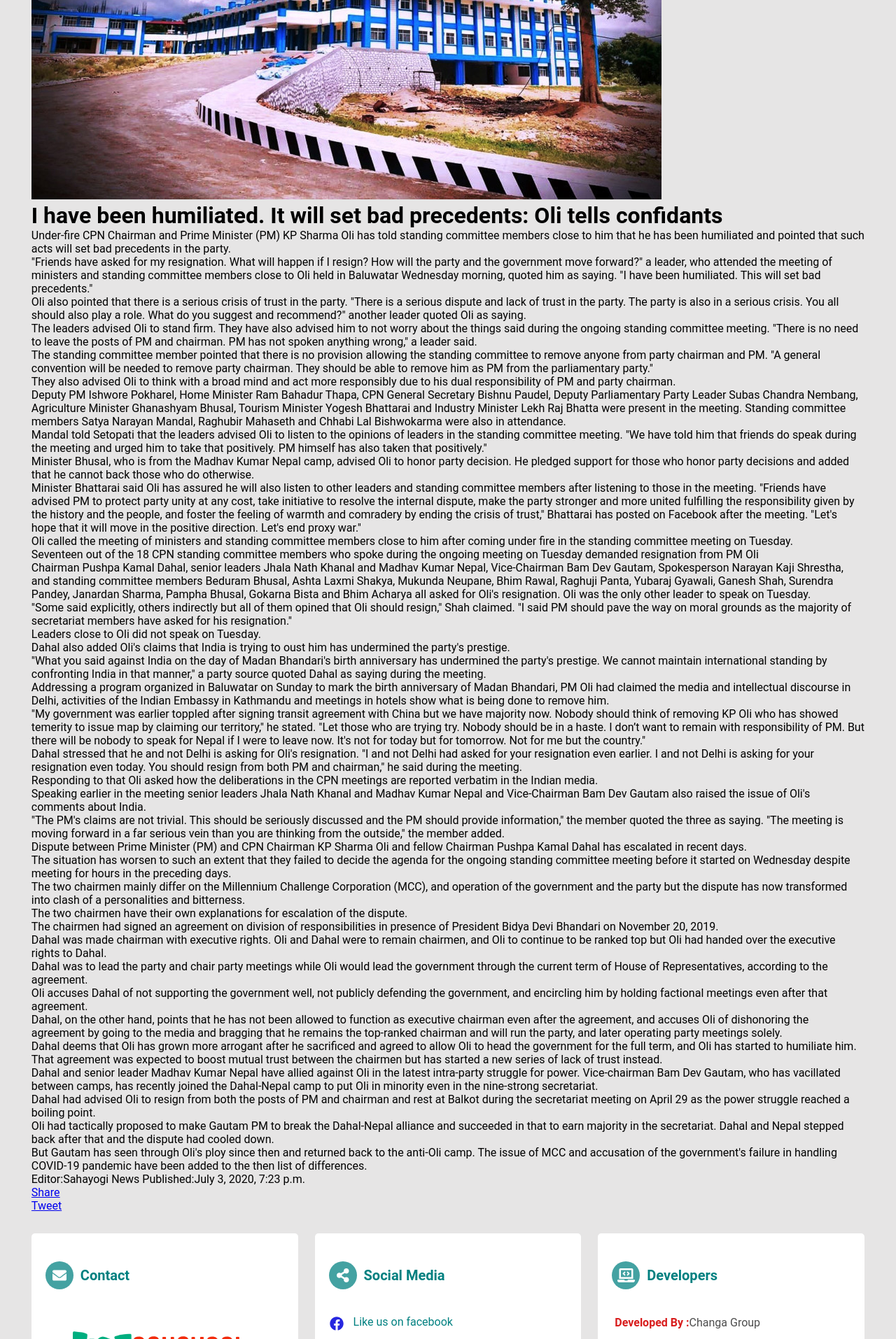
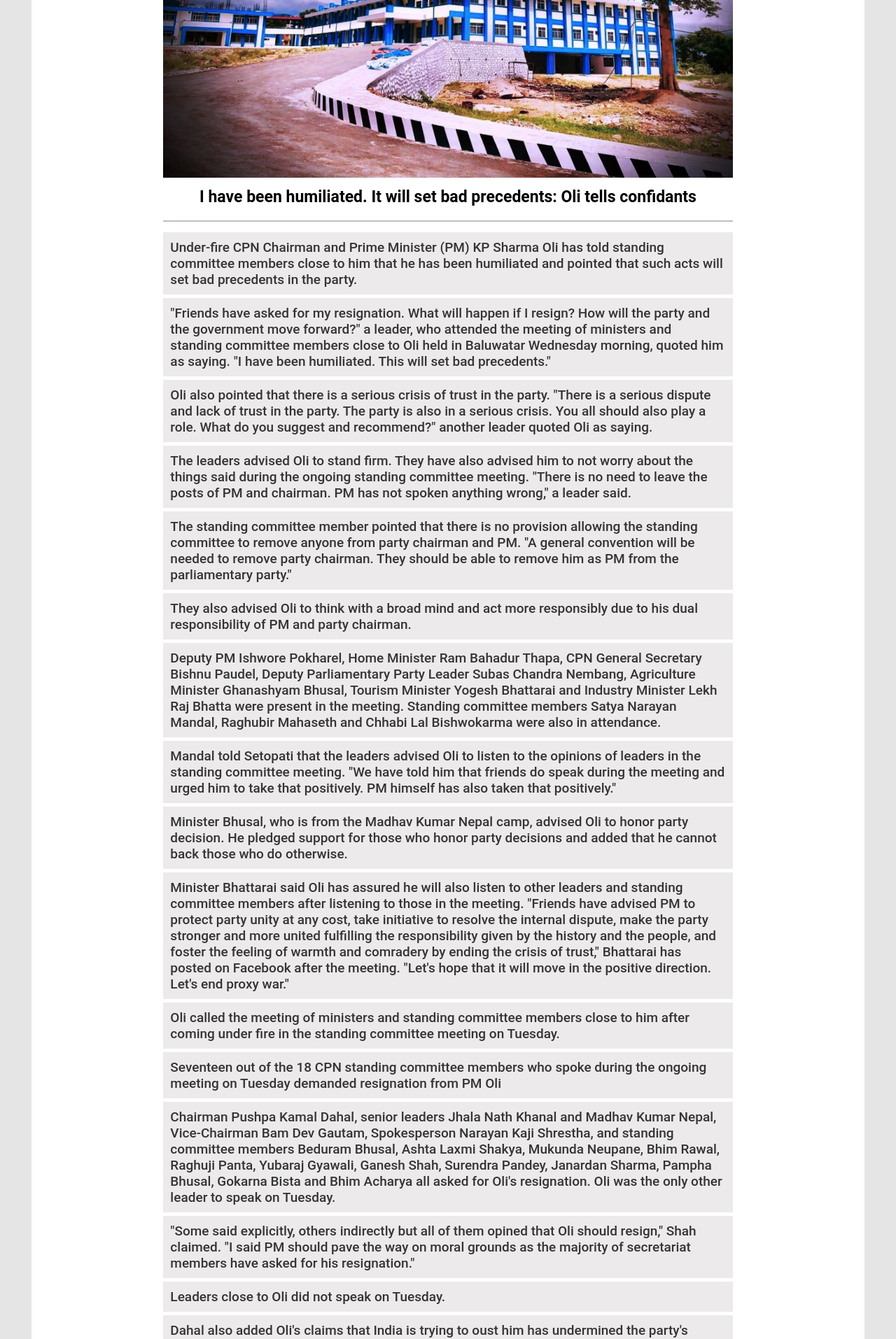
Before and after one commit to N-ikhil-thakur/NewsApp, a Django app: a page that uses templates/visitor/home_eng.html in a window 1280 px wide. Shown: the part 440-2354 px from the top of the page at 70% size. Run offline with Django 3.2, Linux system fonts and the light colour scheme; data comes from the database, SQL or seed files in the repository; some libraries are stand-ins or nearby versions.

Commit message:
completed detail page

```diff
--- a/static/css/home_header.css
+++ b/static/css/home_header.css
@@ -279,7 +279,7 @@ abbr[title] {
 
 .contact-info-bx .contact-info {
     display: flex;
-    width: 90%;
+    width: 100%;
 }
 
 .contact-info-bx .contact-info p {
@@ -315,7 +315,7 @@ abbr[title] {
     display: flex;
     flex-direction: row;
     font-size: 16px;
-    margin: 5px 0;
+    margin: 15px 0;
 
 }
 
@@ -447,7 +447,7 @@ abbr[title] {
     color: rgb(155, 147, 147);
     text-align: center;
     padding: 5px;
-    font-size: 15px;
+    /* font-size: 15px; */
 }
 
 
--- a/static/css/news_detail_main.css
+++ b/static/css/news_detail_main.css
@@ -0,0 +1,159 @@
+.container {
+    width: 100%;
+    display: flex;
+    flex-direction: column;
+    justify-content: center;
+    align-items: center;
+    background: white;
+    margin: 10px 0;
+}
+
+.current-news {
+    width: 70%;
+    display: flex;
+    flex-direction: column;
+    justify-content: center;
+    align-items: center;
+    padding: 10px;
+}
+
+.current-news figure {
+    width: 100%;
+    height: auto;
+}
+
+.current-news figure img {
+    width: 100%;
+    height: 100%;
+}
+
+.current-news .news-title {
+    width: 100%;
+    text-align: center;
+    margin: 10px 0;
+}
+
+.current-news .divider {
+    width: 100%;
+    height: 2px;
+    background: rgb(197, 190, 190);
+    margin: 10px 0;
+}
+
+.current-news .news-body {
+    width: 100%;
+}
+
+.current-news .news-body p {
+    width: 100%;
+    text-align: left;
+    font-size: 20px;
+    margin: 5px 0;
+    background: rgb(236, 234, 234);
+    padding: 10px;
+    color: rgb(53, 52, 52);
+    font-weight: 500;
+}
+
+.current-news .editor-date {
+    display: block;
+    width: 100%;
+    font-weight: bold;
+    margin: 10px 0;
+}
+
+.current-news .editor-date .editor {
+    float: left;
+}
+
+.current-news .editor-date .pub-date {
+    float: right;
+}
+
+.current-news .editor-date span {
+    color: teal;
+}
+
+.current-news .editor-date span span {
+    color: #cc2424;
+}
+
+.share-btns {
+    width: auto;
+    text-align: right;
+    display: flex;
+    flex-direction: row;
+    justify-content: flex-end;
+    align-items: center;
+}
+
+.share-btns div {
+    width: auto;
+    margin: 2px 0 2px 5px;
+    padding: 0;
+}
+
+
+@media only screen and (max-width:600px) {
+    .current-news {
+        width: 98%;
+    }
+
+    .current-news .news-title {
+        font-size: 20px;
+        text-align: left;
+    }
+
+    .current-news .news-body p {
+        font-size: 15px;
+    }
+
+    .current-news .editor-date .editor,
+    .current-news .editor-date .pub-date {
+        float: left;
+        width: 100%;
+        margin: 10px 0;
+    }
+}
+
+@media only screen and (min-width:600px) {
+    .current-news {
+        width: 90%;
+    }
+
+    .current-news .news-title {
+        font-size: 22px;
+    }
+
+    .current-news .news-body p {
+        font-size: 17px;
+    }
+}
+
+@media only screen and (min-width:900px) {
+    .current-news {
+        width: 80%;
+    }
+
+    .current-news .news-title {
+        font-size: 23px;
+    }
+
+    .current-news .news-body p {
+        font-size: 19px;
+    }
+}
+
+@media only screen and (min-width:1200px) {
+    .current-news {
+        width: 70%;
+    }
+
+    .current-news .news-title {
+        font-size: 23px;
+    }
+
+    .current-news .news-body p {
+        font-size: 19px;
+    }
+}
--- a/templates/visitor/home_eng.html
+++ b/templates/visitor/home_eng.html
@@ -32,10 +32,12 @@
     <div class="root">
         <div class="hdr">
             <div class="logo">
-                <figure>
-                    <abbr title="Sahayogi:Digital Newspaper Nepal"><img src="{% static 'images/logo_eng.png'%}"
-                            height="auto" width="450px" alt=""></abbr>
-                </figure>
+                <a href="{% url 'homepage_eng' %}">
+                    <figure>
+                        <abbr title="Sahayogi:Digital Newspaper Nepal"><img src="{% static 'images/logo_eng.png'%}"
+                                height="auto" width="450px" alt=""></abbr>
+                    </figure>
+                </a>
             </div>
             <div class="date-time-social-links">
                 <div class="date-time">
@@ -95,7 +97,25 @@
                         <h2 class="news-hdng"><a
                                 href="{% url 'news_detail_eng' news.news_type.title_eng news.id %}">{{news.title_eng}}</a>
                         </h2>
-                        <span class="news-type">{{news.news_type.title_eng}}</span>
+                        <div class="news-type-share-btns">
+                            <div class="news-type">{{news.news_type.title_eng}}</div>
+                            <div class="share-btns">
+                                <div class="fb-share-button"
+                                    data-href="{% url 'news_detail_eng' news.news_type.title_eng news.id %}"
+                                    data-layout="button_count" data-size="small">
+                                    <a target="_blank"
+                                        href="https://www.facebook.com/sharer/sharer.php?u=https%3A%2F%2Fdevelopers.facebook.com%2Fdocs%2Fplugins%2F&amp;src=sdkpreparse"
+                                        class="fb-xfbml-parse-ignore">Share</a>
+                                </div>
+                                <div class="twitter-share-btn" style="margin-top: 4px;">
+                                    <a href="https://twitter.com/share?ref_src=twsrc%5Etfw" class="twitter-share-button"
+                                        data-url="{% url 'news_detail_eng' news.news_type.title_eng news.id%}"
+                                        data-show-count="true" data-size="small">Tweet</a>
+                                    <script async src="https://platform.twitter.com/widgets.js" charset="utf-8">
+                                    </script>
+                                </div>
+                            </div>
+                        </div>
                         <p class="news-bdy">{{news.description_eng|truncatechars:100}}</p>
                         <p class="editor-date"><span class="news-editor">{{news.editor_eng}}</span><span
                                 class="news-pub-date">{{news.pub_date}}</span></p>
@@ -180,7 +200,7 @@
                 </div>
                 <p class="developed-by">
                     <span class="title">Developed By : </span>
-                    <span class="developer-name">Changa Group</span>
+                    <span class="developer-name">Changaa Group</span>
                 </p>
                 <p class="email-bx">
                     <span class="title">Email : </span>
@@ -206,7 +226,10 @@
                 </p>
 
             </div>
-
+            <p class="copyright">&copy; Sahayogi Samuha Pvt. Ltd. <span class="year"></span>All rights
+                reserved.</span>
+                <span class="site-by">Site-By: <a href="http://changaa.ml">ChangaaGroup</a>
+            </p>
         </div>
         <div class="scroll-to-top scroll-to-top-hidden">
             <i class="fas fa-long-arrow-alt-up"></i>
--- a/templates/visitor/news_detail_eng.html
+++ b/templates/visitor/news_detail_eng.html
@@ -13,6 +13,7 @@
 {% endblock%}
 {% block language_url %} {% url  'news_detail' news.news_type news.id %} {% endblock %}
 {% block main %}
+<div class="container">
     <div class="current-news">
 
         <figure>
@@ -24,24 +25,27 @@
         </figure>
         <h1 class="news-title">{{news.title_eng}}</h1>
         <div class="divider"></div>
-    <p class="news-body">
+        <div class="news-body">
             {{news.description_eng|linebreaks}}
-    </p>
+        </div>
         <div class="divider"></div>
         <p class="editor-date">
             <span class="editor">Editor:<span class="editor-name">{{news.editor_eng}}</span></span>
-        <span class="editor">Published:<span class="date">{{news.pub_date}}</span></span>
+            <span class="pub-date">Published:<span class="date">{{news.pub_date}}</span></span>
         </p>
         <div class="share-btns">
-        <div class="fb-share-button" data-href="{% url 'homepage_eng' %}" data-layout="button" data-size="small">
+            <div class="fb-share-button" data-href="{% url 'news_detail' news.news_type.title_eng news.id %}"
+                data-layout="button_count" data-size="large">
                 <a target="_blank"
                     href="https://www.facebook.com/sharer/sharer.php?u=https%3A%2F%2Fdevelopers.facebook.com%2Fdocs%2Fplugins%2F&amp;src=sdkpreparse"
                     class="fb-xfbml-parse-ignore">Share</a>
             </div>
-        <div class="twitter-share-btn">
+            <div class="twitter-share-btn" style="margin-top: 6px;">
                 <a href="https://twitter.com/share?ref_src=twsrc%5Etfw" class="twitter-share-button"
-                data-url="{% url 'homepage'%}" data-show-count="true" data-size="small">Tweet</a>
+                    data-url="{% url 'news_detail' news.news_type.title_eng news.id %}" data-show-count="true"
+                    data-size="large">Tweet</a>
                 <script async src="https://platform.twitter.com/widgets.js" charset="utf-8"></script>
+            </div>
         </div>
     </div>
 </div>
```
Also changed, not shown: static/css/home_main.css (+25 -0 lines), static/css/news_main.css (+27 -16 lines), templates/visitor/home.html (+19 -3 lines), templates/visitor/news.html (+13 -6 lines), templates/visitor/news_detail.html (+10 -6 lines), templates/visitor/news_eng.html (+32 -9 lines). Lines whose indentation alone changed are shown as unchanged.
